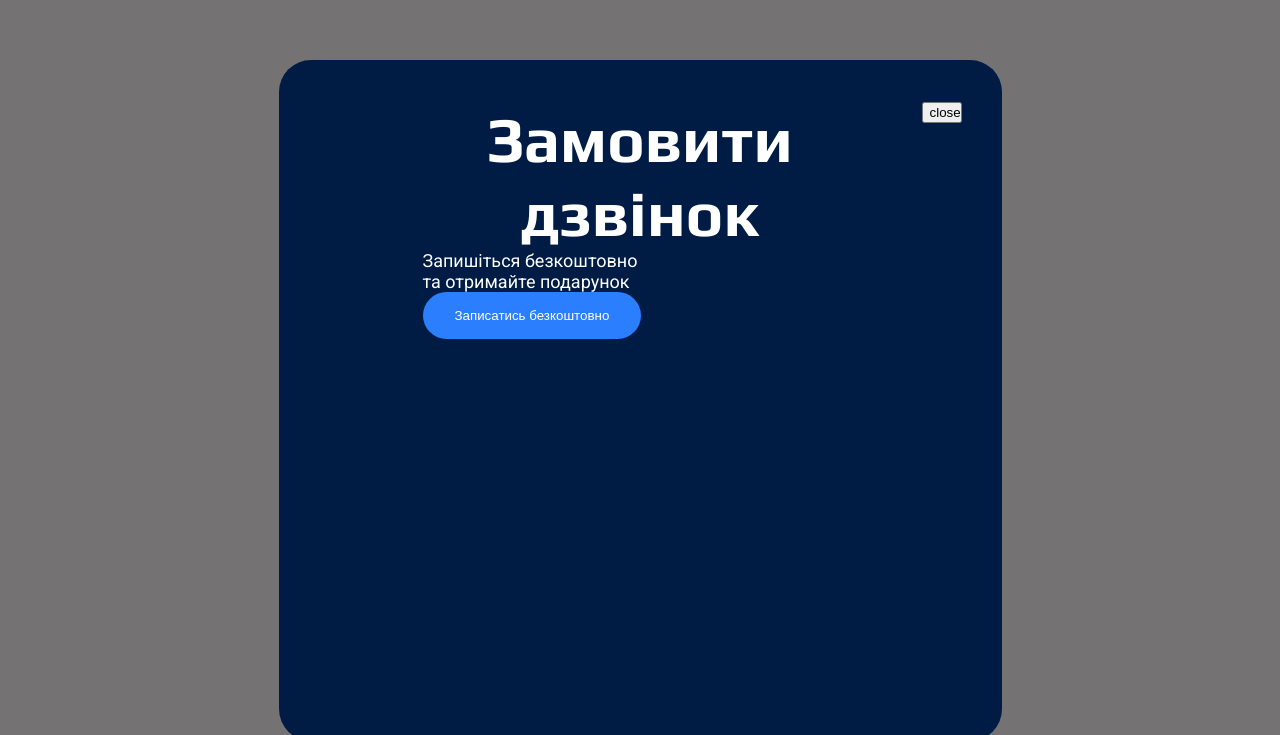
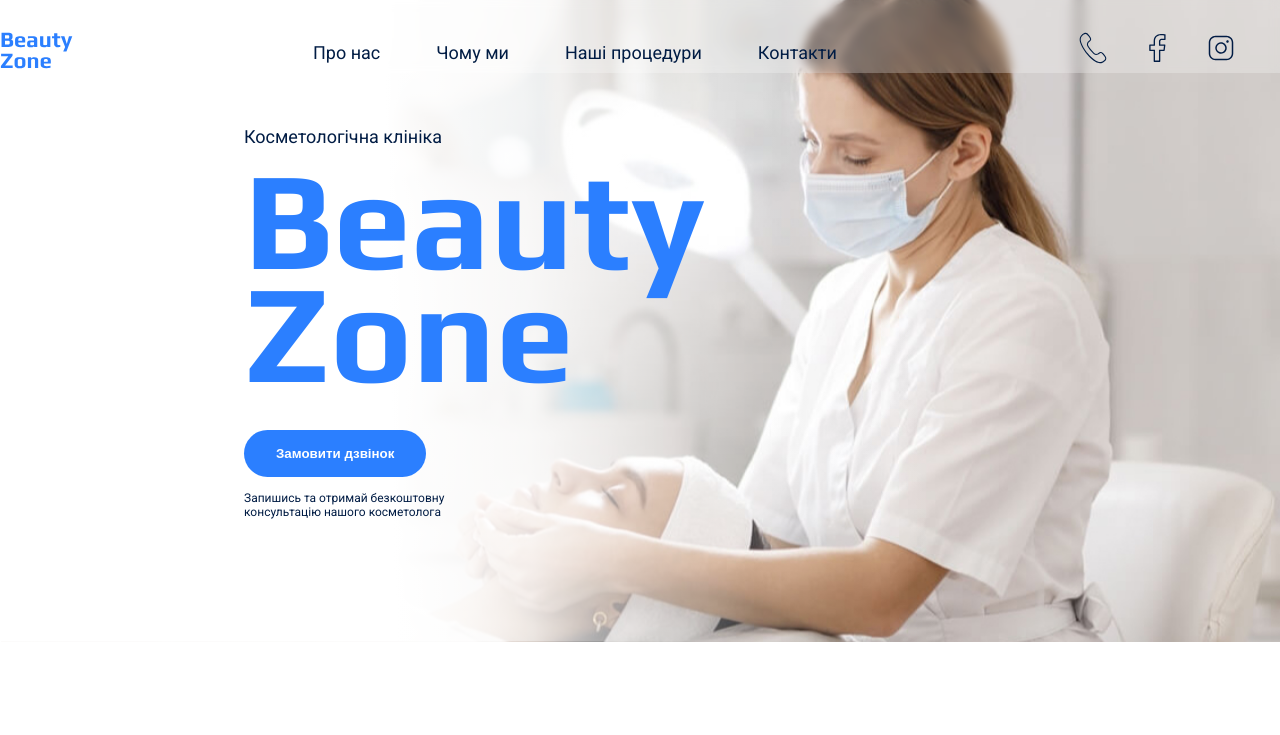
Before and after one commit to mduchenko/Space_Home, a plain HTML site: page index.html in a window 1280 px wide. Shown: the top 735 px of the page. Drawn offline with Linux system fonts and the light colour scheme.

Commit message:
change one

```diff
--- a/index.html
+++ b/index.html
@@ -348,7 +348,7 @@
         </div>
       </div>
     </footer>
-    <div class="backdrop">
+    <div class="backdrop is-hidden">
       <div class="modal">
         <button class="modal-btn-close" type="button">close</button>
         <h2 class="modal-title">Замовити дзвінок</h2>
--- a/js/script.js
+++ b/js/script.js
@@ -6,5 +6,5 @@ const openBtnModal = document.querySelector(".modal-btn-open");
 const toggleHidden = () => {
     modal.classList.toggle("is-hidden");
 }
+openBtnModal.addEventListener("click", toggleHidden);
 closeBtnModal.addEventListener("click", toggleHidden);
-openBtnModal.addEventListener("click", toggleHidden);
```
Also changed, not shown: 1 other file.
